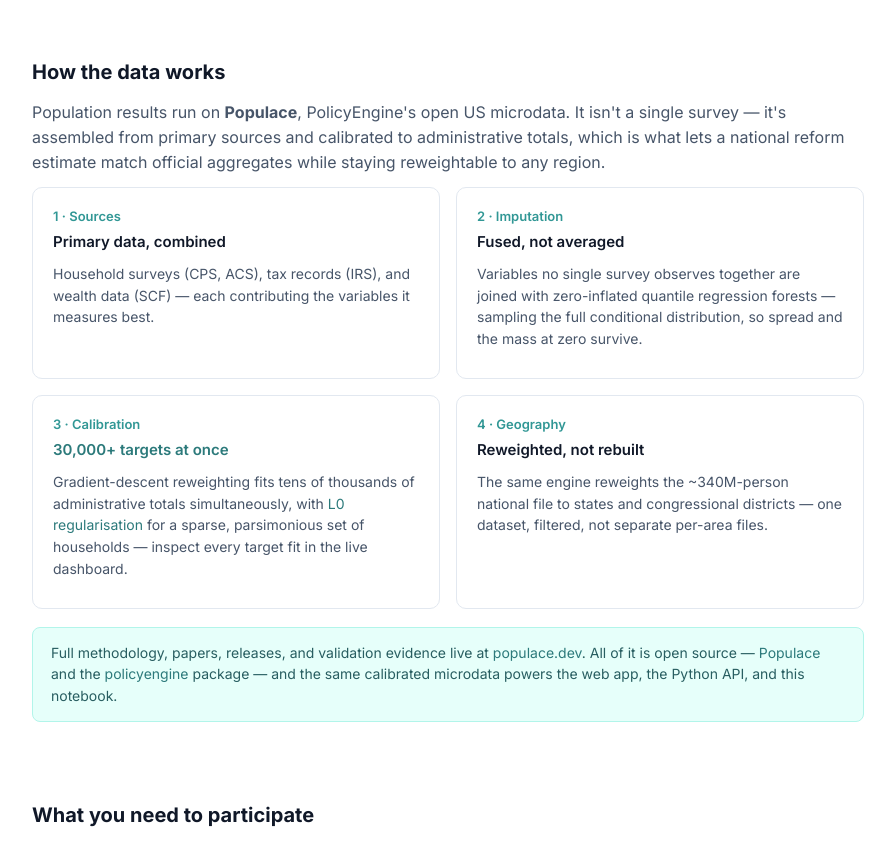
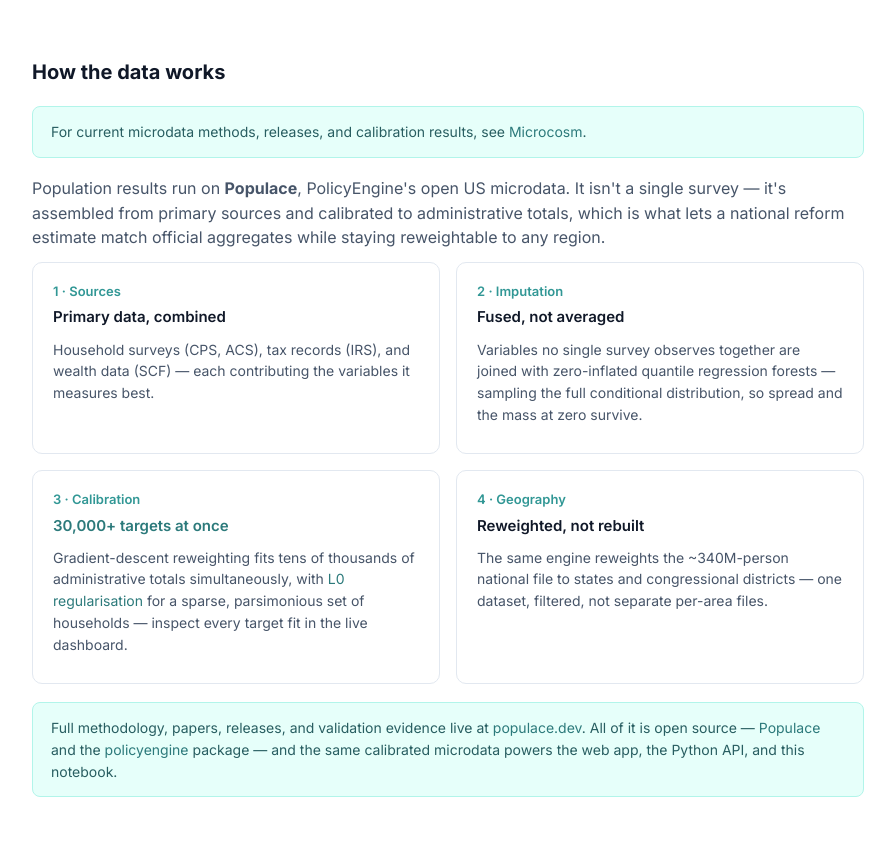
Before and after one commit to PolicyEngine/tutorial, a plain HTML site: page tutorial/index.html in a window 1280 px wide. Shown: the part 1551-2397 px from the top of the page, without its empty margins (192-1087 px from the left). Drawn offline with Linux system fonts and the light colour scheme.

Commit message:
Link the IMA tutorial to current Microcosm resources

```diff
--- a/tutorial/index.html
+++ b/tutorial/index.html
@@ -144,6 +144,7 @@
 
     <section class="body" id="data">
       <h3>How the data works</h3>
+      <div class="note">For current microdata methods, releases, and calibration results, see <a href="https://microcosm.institute/">Microcosm</a>.</div>
       <p>Population results run on <strong>Populace</strong>, PolicyEngine's open US microdata. It isn't a single survey — it's assembled from primary sources and calibrated to administrative totals, which is what lets a national reform estimate match official aggregates while staying reweightable to any region.</p>
       <div class="grid">
         <div class="step"><div class="lead">1 · Sources</div><h4>Primary data, combined</h4><p>Household surveys (CPS, ACS), tax records (IRS), and wealth data (SCF) — each contributing the variables it measures best.</p></div>
```
